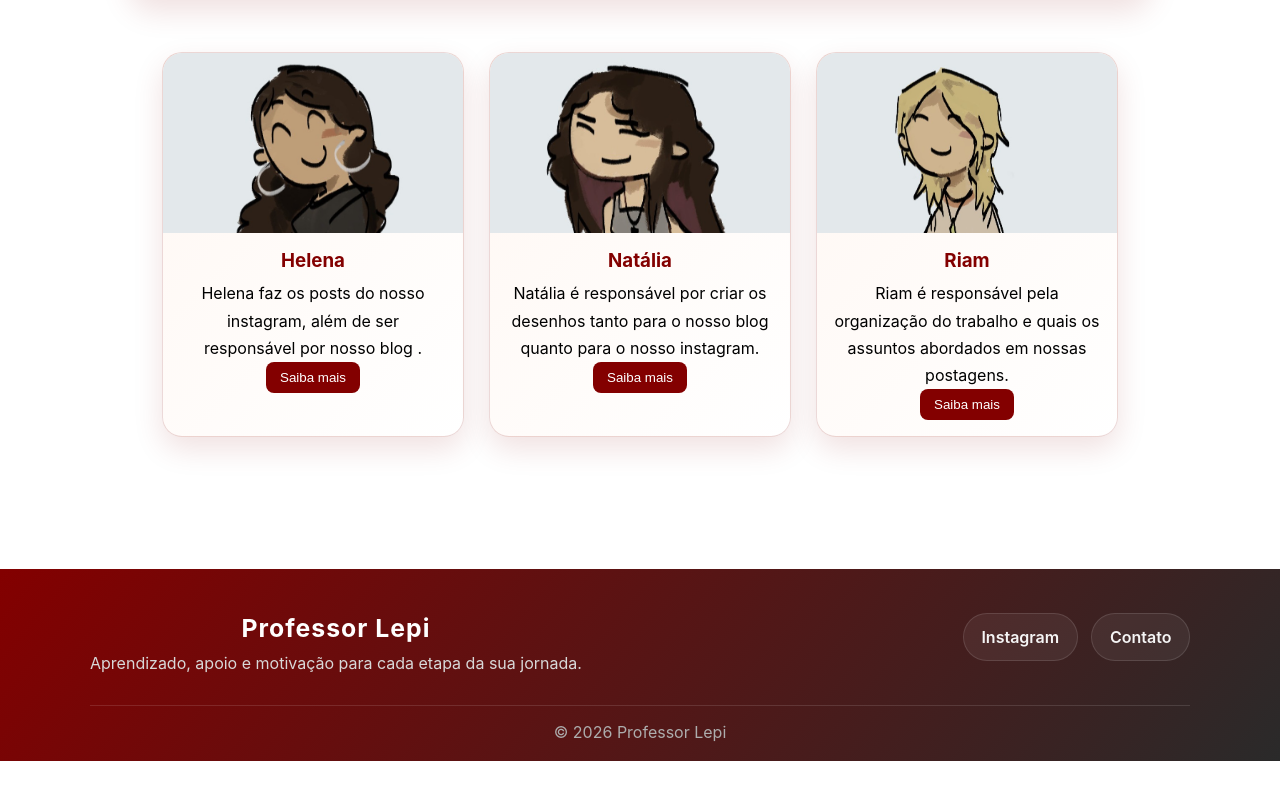
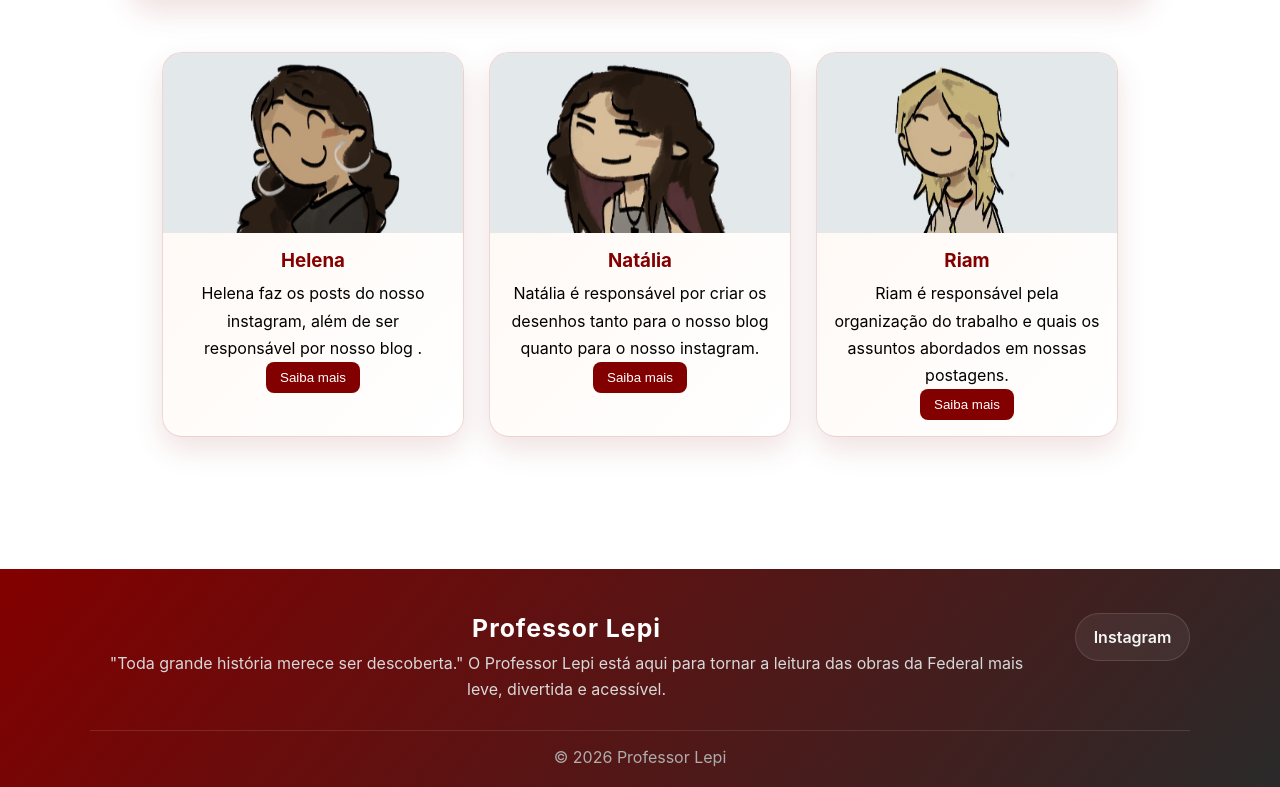
Before and after one commit to helenalacerda06/prof_lepi, a React (Create React App) app in the folder my-app/: page / in a window 1280 px wide. Shown: the part 853-1640 px from the top of the page. Before the commit the page ends 1614 px from the top, so only its background shows below. Built offline with nearby package versions, Linux system fonts and the light colour scheme.

Commit message:
mudança no footer

```diff
--- a/my-app/src/componetes/Footer.js
+++ b/my-app/src/componetes/Footer.js
@@ -4,14 +4,13 @@ function Footer() {
       <div className="footer-content">
         <div className="footer-brand">
           <h3>Professor Lepi</h3>
-          <p>Aprendizado, apoio e motivação para cada etapa da sua jornada.</p>
+          <p>"Toda grande história merece ser descoberta." O Professor Lepi está aqui para tornar a leitura das obras da Federal mais leve, divertida e acessível. </p>
         </div>
 
         <div className="footer-links">
           <a href="https://www.instagram.com/prof_lepi/" target="_blank" rel="noreferrer">
             Instagram
           </a>
-          <a href="mailto:contato@professorlepi.com.br">Contato</a>
         </div>
       </div>
 
```
